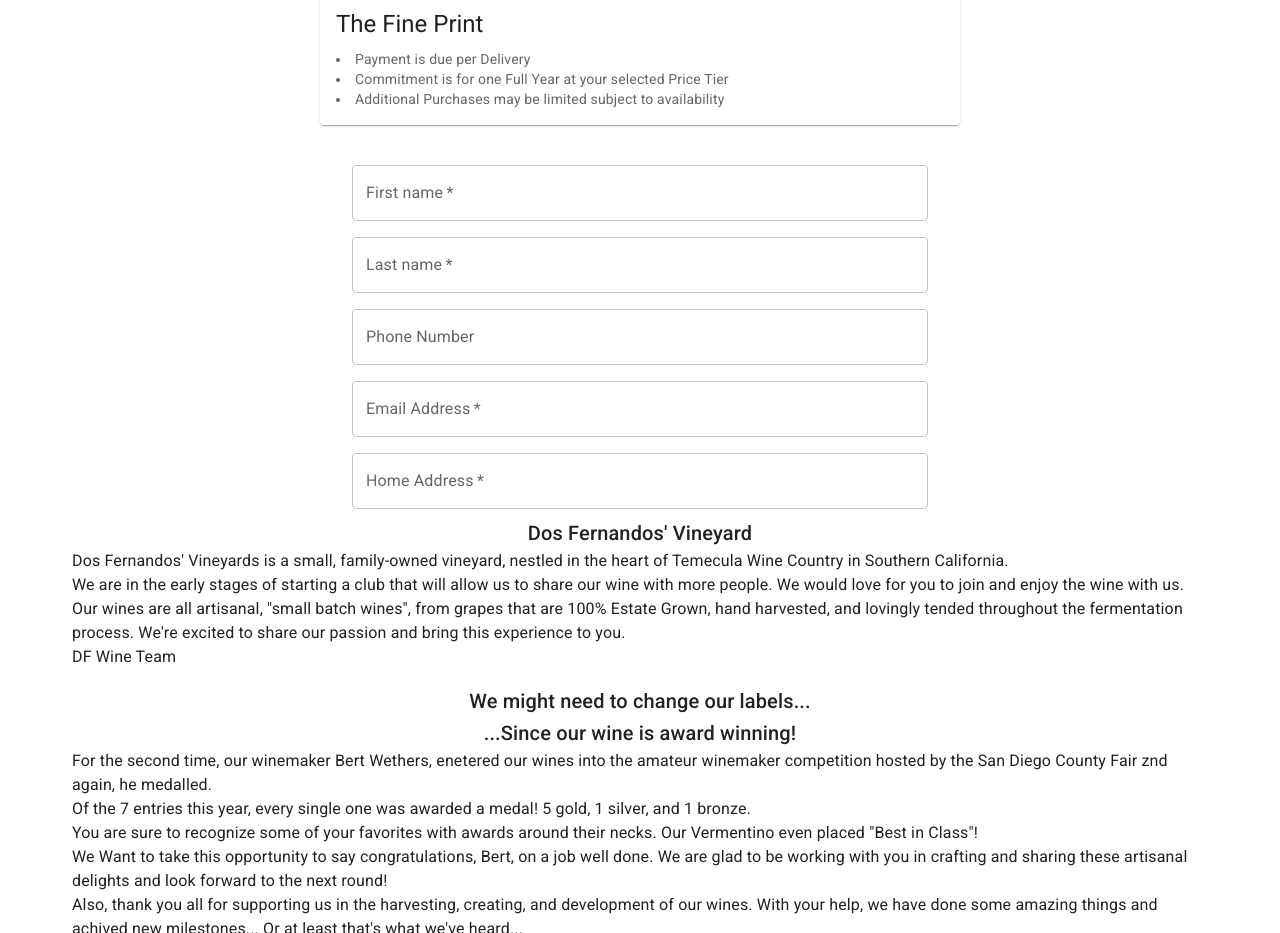
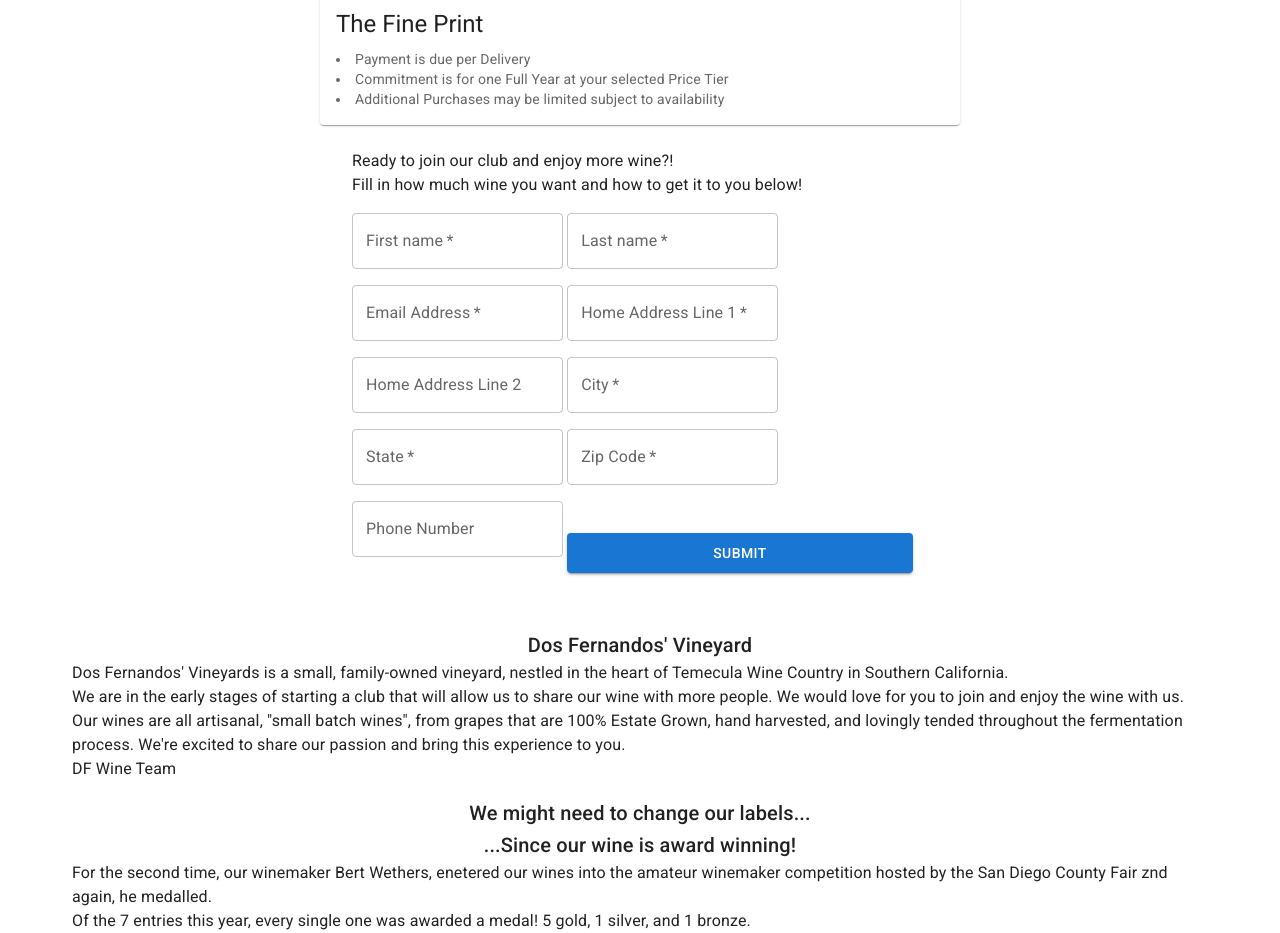
Before and after one commit to chukalicious/donfernandosvineyard, a React (Create React App) app in the folder donfernando-client/: page / in a window 1280 px wide. Shown: the part 900-1833 px from the top of the page. Built offline with nearby package versions, Linux system fonts and the light colour scheme.

Commit message:
completed form fields and submit button

```diff
--- a/donfernando-client/src/components/SignupForm.js
+++ b/donfernando-client/src/components/SignupForm.js
@@ -1,13 +1,26 @@
 import Box from "@mui/material/Box";
 import TextField from "@mui/material/TextField";
+import Button from "@mui/material/Button";
+import Typography from "@mui/material/Typography";
 
 const SignUpForm = () => {
   const provisionaryStyle = {
     marginTop: "1rem",
   };
+
+  const buttonStyles = {
+    width: "60%",
+    margin: "3rem auto",
+    padding: ".5rem",
+  };
+
+  const handleSubmit = (e) => {
+    e.preventDefault();
+    console.log("submit");
+  };
+
   return (
     <Box
-      component="form"
       sx={{
         paddingTop: "1rem",
         display: "flex",
@@ -16,6 +29,11 @@
         maxWidth: "45%",
       }}
     >
+      <Typography>Ready to join our club and enjoy more wine?! </Typography>
+      <Typography>
+        Fill in how much wine you want and how to get it to you below!{" "}
+      </Typography>
+      <form onSubmit={handleSubmit}>
         <TextField
           style={provisionaryStyle}
           required
@@ -32,12 +50,6 @@
         />{" "}
         <TextField
           style={provisionaryStyle}
-        id="phoneNumber"
-        name="phoneNumber"
-        label="Phone Number"
-      />{" "}
-      <TextField
-        style={provisionaryStyle}
           required
           id="emailAddress"
           name="emailAddress"
@@ -46,10 +58,47 @@
         <TextField
           required
           style={provisionaryStyle}
-        id="homeAddress"
-        name="homeAddress"
-        label="Home Address"
+          id="homeAddressLine1"
+          name="homeAddressLine1"
+          label="Home Address Line 1"
         />{" "}
+        <TextField
+          style={provisionaryStyle}
+          id="homeAddressLine2"
+          name="homeAddressLine"
+          label="Home Address Line 2"
+        />{" "}
+        <TextField
+          required
+          style={provisionaryStyle}
+          id="city"
+          name="city"
+          label="City"
+        />{" "}
+        <TextField
+          required
+          style={provisionaryStyle}
+          id="state"
+          name="state"
+          label="State"
+        />{" "}
+        <TextField
+          required
+          style={provisionaryStyle}
+          id="zipCode"
+          name="zipCode"
+          label="Zip Code"
+        />{" "}
+        <TextField
+          style={provisionaryStyle}
+          id="phoneNumber"
+          name="phoneNumber"
+          label="Phone Number"
+        />{" "}
+        <Button type="submit" style={buttonStyles} variant="contained">
+          Submit
+        </Button>
+      </form>
     </Box>
   );
 };
```
Lines whose indentation alone changed are shown as unchanged.
